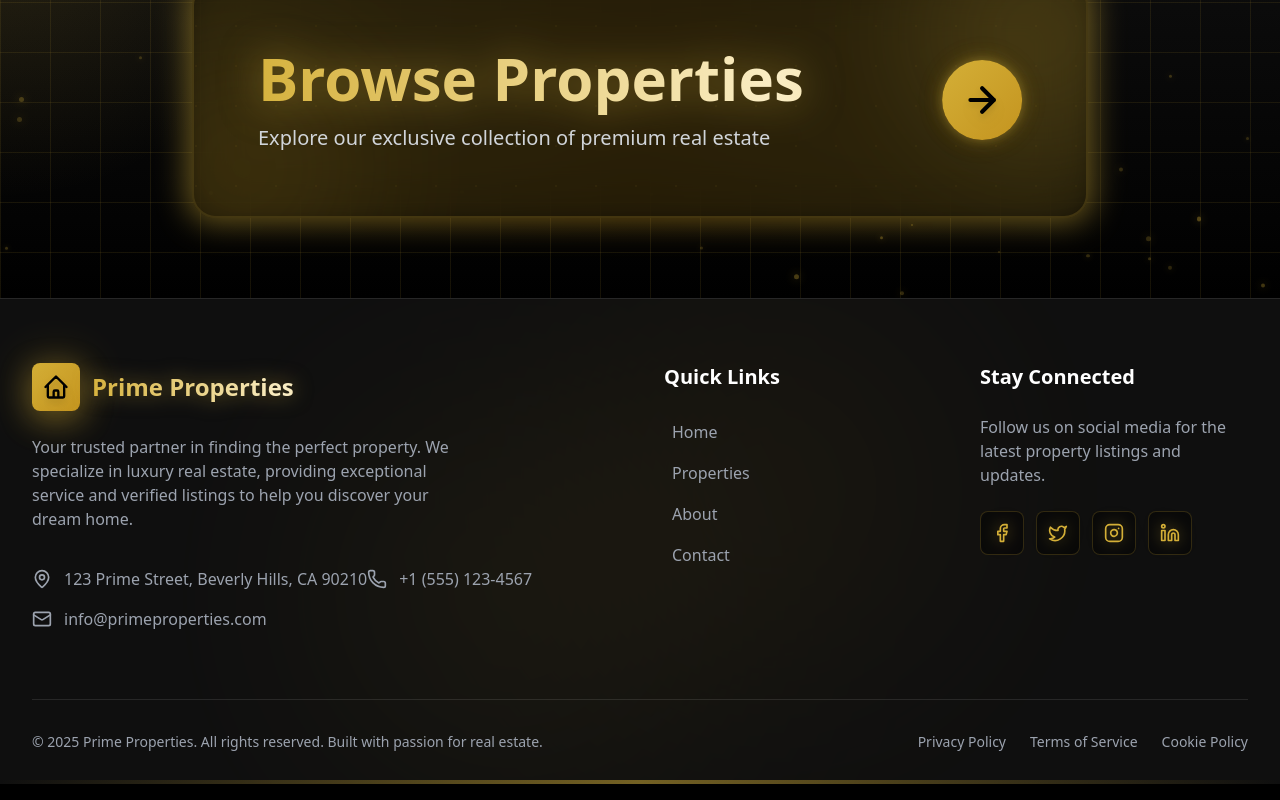
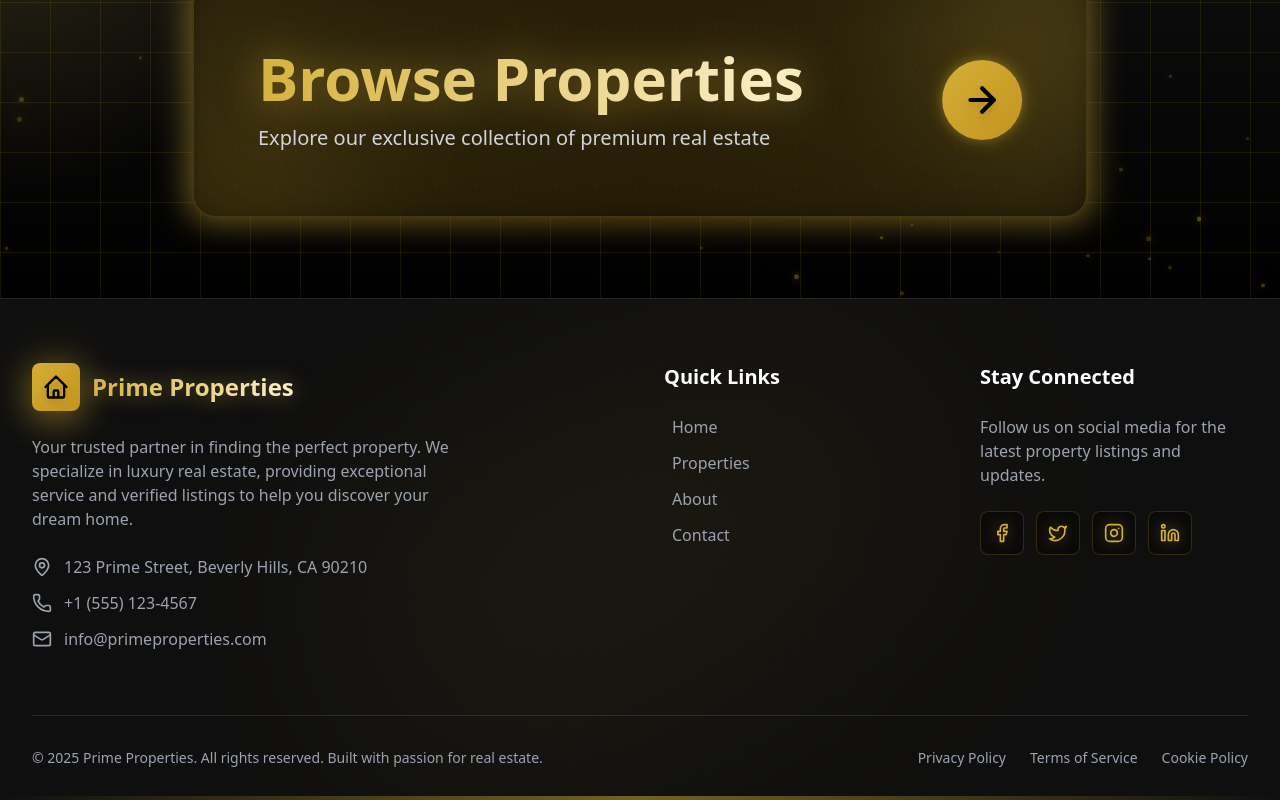
Before and after one commit to varchasvakhare2022/prime-properties, a React (Vite) app: page / in a window 1280 px wide. Shown: the part 2434-3234 px from the top of the page. Built offline with nearby package versions, Linux system fonts and the light colour scheme.

Commit message:
Fix footer layout

```diff
--- a/src/components/Footer.jsx
+++ b/src/components/Footer.jsx
@@ -77,15 +77,15 @@
 
             {/* Contact Info */}
             <div className="space-y-3">
-              <a href="#" className="flex items-center gap-3 text-gray-400 hover:text-primary transition-colors inline-flex">
+              <a href="#" className="flex items-center gap-3 text-gray-400 hover:text-primary transition-colors w-fit">
                 <MapPin className="w-5 h-5 flex-shrink-0" />
                 <span className="text-sm md:text-base">123 Prime Street, Beverly Hills, CA 90210</span>
               </a>
-              <a href="tel:+15551234567" className="flex items-center gap-3 text-gray-400 hover:text-primary transition-colors inline-flex">
+              <a href="tel:+15551234567" className="flex items-center gap-3 text-gray-400 hover:text-primary transition-colors w-fit">
                 <Phone className="w-5 h-5 flex-shrink-0" />
                 <span className="text-sm md:text-base">+1 (555) 123-4567</span>
               </a>
-              <a href="mailto:info@primeproperties.com" className="flex items-center gap-3 text-gray-400 hover:text-primary transition-colors inline-flex">
+              <a href="mailto:info@primeproperties.com" className="flex items-center gap-3 text-gray-400 hover:text-primary transition-colors w-fit">
                 <Mail className="w-5 h-5 flex-shrink-0" />
                 <span className="text-sm md:text-base">info@primeproperties.com</span>
               </a>
@@ -105,7 +105,7 @@
                 <li key={link.path}>
                   <Link
                     to={link.path}
-                    className="text-gray-400 hover:text-primary transition-colors duration-200 inline-flex items-center gap-2 group"
+                    className="text-gray-400 hover:text-primary transition-colors duration-200 flex items-center gap-2 group w-fit"
                   >
                     <span className="w-0 group-hover:w-2 h-0.5 bg-primary transition-all duration-200" />
                     {link.name}
@@ -187,15 +187,15 @@
               initial={{ opacity: 0 }}
               whileInView={{ opacity: 1 }}
               viewport={{ once: true }}
-              className="flex gap-6 text-sm"
+              className="flex flex-wrap gap-6 text-sm"
             >
-              <a href="#" className="text-gray-400 hover:text-primary transition-colors inline-block">
+              <a href="#" className="text-gray-400 hover:text-primary transition-colors">
                 Privacy Policy
               </a>
-              <a href="#" className="text-gray-400 hover:text-primary transition-colors inline-block">
+              <a href="#" className="text-gray-400 hover:text-primary transition-colors">
                 Terms of Service
               </a>
-              <a href="#" className="text-gray-400 hover:text-primary transition-colors inline-block">
+              <a href="#" className="text-gray-400 hover:text-primary transition-colors">
                 Cookie Policy
               </a>
             </motion.div>
```
